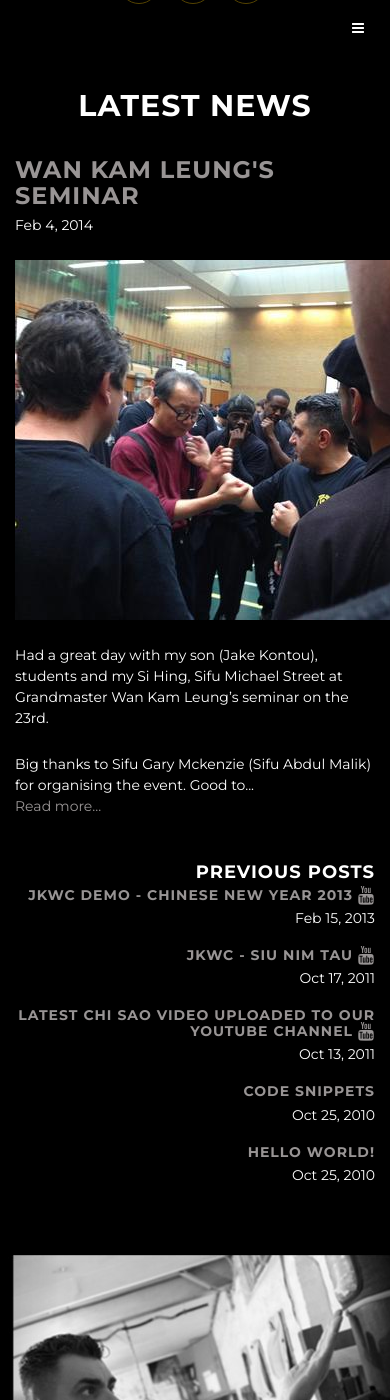
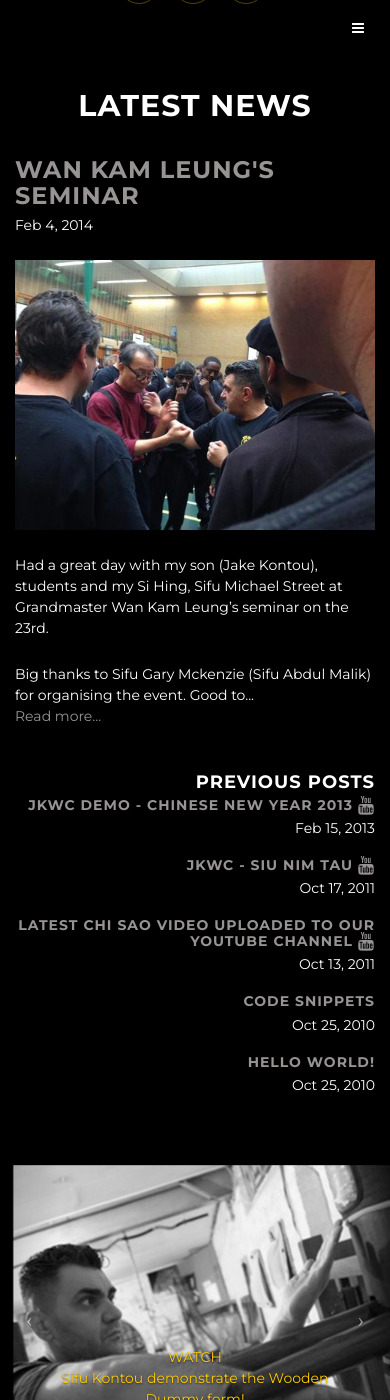
Before and after one commit to JackKontouWingChun/jkwc_ws, a Jekyll site: the page built from index.html, in a window 390 px wide and 1400 px high, scrolled down 884 px. Built offline with Jekyll 4.4.1, drawn with Linux system fonts in a browser that asks for light colours; the list of posts is cut into pages by our own code.

Commit message:
fixed issue with expaning img
set .img max-width: 100%

```diff
--- a/css/grayscale.css
+++ b/css/grayscale.css
@@ -444,7 +444,9 @@ body {
 }
 
 /* CUSTOMISED */
-
+img{
+	max-width: 100%;
+}
 .navbar-custom .nav li a{
 	color: #FFF;
 }
--- a/index.html
+++ b/index.html
@@ -7,7 +7,7 @@ published: true
 <!-- Contact Section -->
 <section id="contact" class="container content-section text-center">
 	<div class="row">
-		<div class="col-lg-8 col-lg-offset-2">
+		<div class="col-sm-8 col-sm-offset-2">
 			<h2>Contact</h2>
 			<p>
 				<a href="tel:+447951129140" class="btn btn-large btn-block btn-default visible-xs">
@@ -37,7 +37,7 @@ published: true
 		<div>
 			<h2>Latest news</h2>
 			<div style="margin-top:30px;">
-				<div class="col-md-8 text-left">
+				<div class="col-sm-8 text-left">
 					{% assign post = paginator.posts.first %}
 					<h3>
 						<a class="post-link" href="{{ post.url | prepend: site.baseurl }}">{{ post.title }}{% if post.category == 'youtube' %} <span class="fa fa-lg fa-youtube"></span> {% endif %}</a>
@@ -46,7 +46,7 @@ published: true
 					<p> {{ post.content | truncatewords:50}}<br>
 					<a class="post-link" href="{{ post.url }}">Read more...</a><br><br></p>
 				</div>
-				<div class="col-md-4 text-right">
+				<div class="col-sm-4 text-right">
 					<h4>Previous Posts</h4>
 					<ul class="post-list">
 					{% for post in paginator.posts limit:10 %}
```
